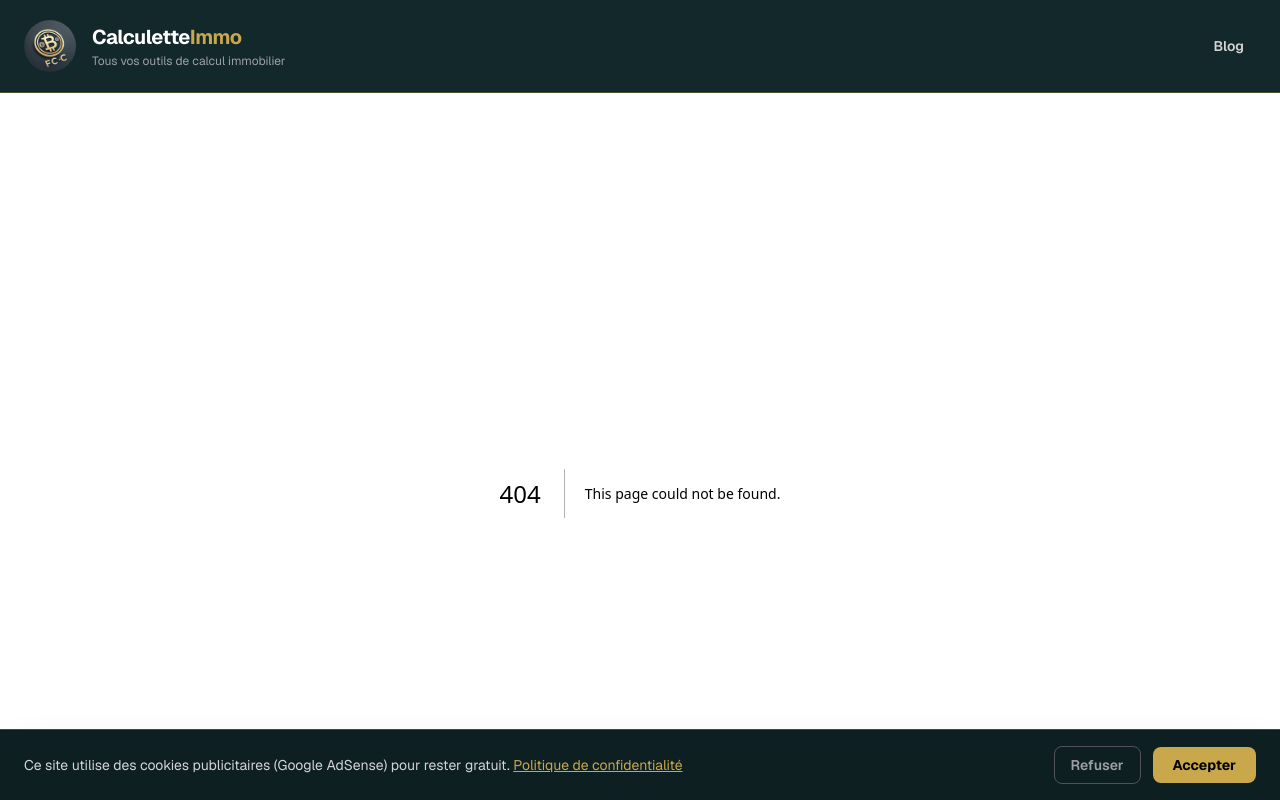
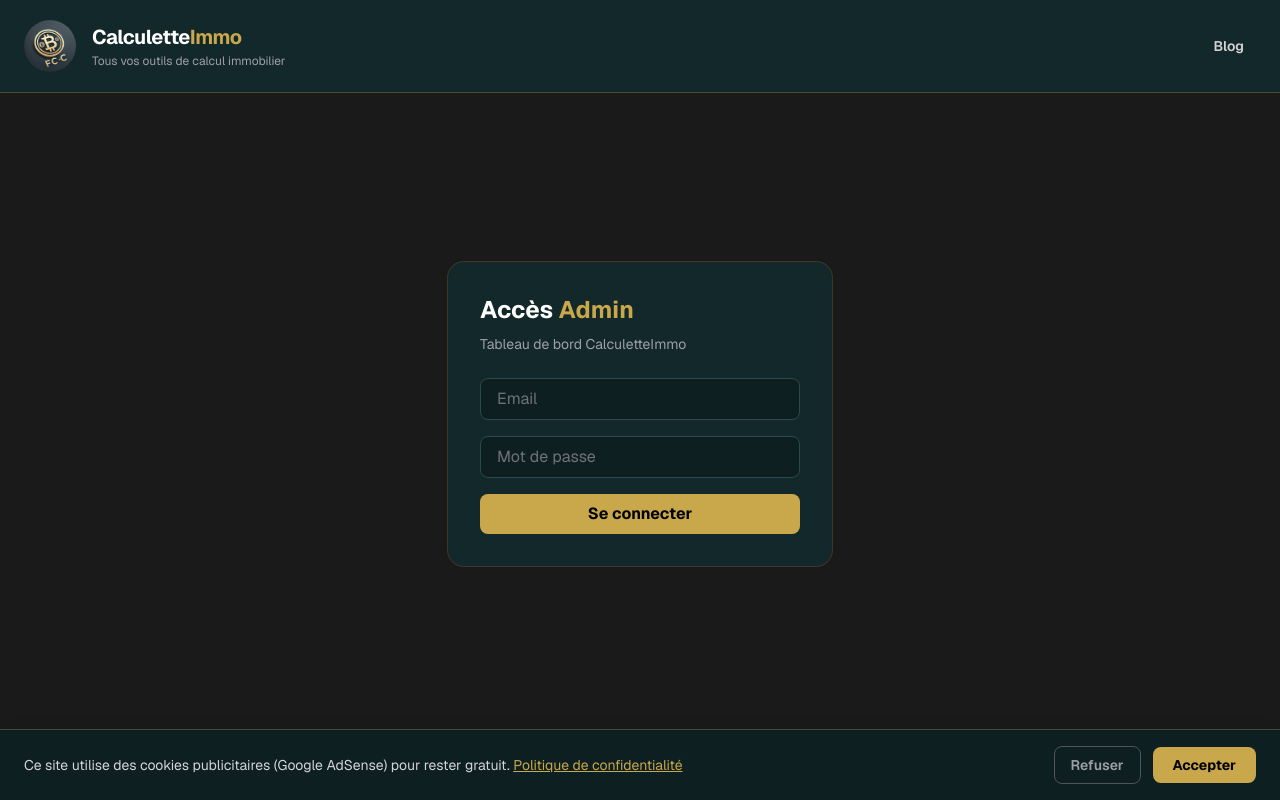
Before and after one commit to FrederickChenot/calculetteimmo-nextjs, a Next.js app: page /admin/login in a window 1280 px wide. Before the commit this address had no page. Shown: the top 800 px of the page. Built offline with nearby package versions, Linux system fonts and the light colour scheme.

Commit message:
NextAuth - authentification admin sécurisée

```diff
--- /dev/null
+++ b/app/admin/login/page.js
@@ -0,0 +1,67 @@
+"use client";
+import { signIn } from "next-auth/react";
+import { useState } from "react";
+import { useRouter } from "next/navigation";
+
+export default function LoginPage() {
+  const [email, setEmail] = useState("");
+  const [password, setPassword] = useState("");
+  const [error, setError] = useState(null);
+  const [loading, setLoading] = useState(false);
+  const router = useRouter();
+
+  async function handleSubmit() {
+    setLoading(true);
+    setError(null);
+    const res = await signIn("credentials", {
+      email,
+      password,
+      redirect: false,
+    });
+    if (res?.error) {
+      setError("Email ou mot de passe incorrect");
+    } else {
+      router.push("/admin");
+    }
+    setLoading(false);
+  }
+
+  return (
+    <main className="flex-1 flex items-center justify-center px-4 py-12">
+      <div className="w-full max-w-sm">
+        <div className="bg-[#12282A] ring-1 ring-[#C9A84C]/20 rounded-2xl p-8">
+          <h1 className="text-2xl font-bold text-white mb-2">
+            Accès <span className="text-[#C9A84C]">Admin</span>
+          </h1>
+          <p className="text-sm text-zinc-400 mb-6">Tableau de bord CalculetteImmo</p>
+
+          <div className="flex flex-col gap-4">
+            <input
+              type="email"
+              placeholder="Email"
+              value={email}
+              onChange={e => setEmail(e.target.value)}
+              className="rounded-lg border border-[#2a4a4d] bg-[#0d1f21] px-4 py-2 text-zinc-100 placeholder-zinc-500 focus:border-[#C9A84C] focus:outline-none"
+            />
+            <input
+              type="password"
+              placeholder="Mot de passe"
+              value={password}
+              onChange={e => setPassword(e.target.value)}
+              onKeyDown={e => e.key === "Enter" && handleSubmit()}
+              className="rounded-lg border border-[#2a4a4d] bg-[#0d1f21] px-4 py-2 text-zinc-100 placeholder-zinc-500 focus:border-[#C9A84C] focus:outline-none"
+            />
+            {error && <p className="text-red-400 text-sm">{error}</p>}
+            <button
+              onClick={handleSubmit}
+              disabled={loading}
+              className="bg-[#C9A84C] text-black font-bold px-6 py-2 rounded-lg hover:bg-[#d4b86a] transition-colors"
+            >
+              {loading ? "Connexion..." : "Se connecter"}
+            </button>
+          </div>
+        </div>
+      </div>
+    </main>
+  );
+}
--- a/app/admin/page.js
+++ b/app/admin/page.js
@@ -1,5 +1,7 @@
 "use client";
-import { useState } from "react";
+import { useSession, signOut } from "next-auth/react";
+import { useEffect, useState } from "react";
+import { useRouter } from "next/navigation";
 
 const LABELS = {
   "home": "🏠 Page d'accueil",
@@ -18,23 +20,23 @@
 };
 
 export default function AdminPage() {
-  const [password, setPassword] = useState("");
+  const { data: session, status } = useSession();
+  const router = useRouter();
   const [stats, setStats] = useState(null);
-  const [error, setError] = useState(null);
-  const [loading, setLoading] = useState(false);
 
-  async function fetchStats() {
-    setLoading(true);
-    setError(null);
-    const res = await fetch(`/api/admin/stats?password=${password}`);
-    const data = await res.json();
-    if (data.error) {
-      setError("Mot de passe incorrect");
-    } else {
-      setStats(data.stats);
+  useEffect(() => {
+    if (status === "unauthenticated") router.push("/admin/login");
+  }, [status, router]);
+
+  useEffect(() => {
+    if (session) {
+      fetch("/api/admin/stats")
+        .then(r => r.json())
+        .then(d => setStats(d.stats));
     }
-    setLoading(false);
-  }
+  }, [session]);
+
+  if (status === "loading" || !session) return null;
 
   const articles = stats?.filter(r => !r.slug.startsWith("calc-") && r.slug !== "home" && r.slug !== "blog");
   const calculettes = stats?.filter(r => r.slug.startsWith("calc-"));
@@ -43,31 +45,19 @@
   return (
     <main className="flex-1 px-4 py-12 sm:px-6">
       <div className="mx-auto max-w-3xl">
-        <h1 className="text-3xl font-bold text-white mb-8">
+        <div className="flex items-center justify-between mb-8">
+          <h1 className="text-3xl font-bold text-white">
             Tableau de bord <span className="text-[#C9A84C]">Admin</span>
           </h1>
-
-        {!stats && (
-          <div className="flex gap-3 mb-8">
-            <input
-              type="password"
-              placeholder="Mot de passe"
-              value={password}
-              onChange={e => setPassword(e.target.value)}
-              onKeyDown={e => e.key === "Enter" && fetchStats()}
-              className="flex-1 rounded-lg border border-[#2a4a4d] bg-[#0d1f21] px-4 py-2 text-zinc-100 placeholder-zinc-500 focus:border-[#C9A84C] focus:outline-none"
-            />
           <button
-              onClick={fetchStats}
-              disabled={loading}
-              className="bg-[#C9A84C] text-black font-bold px-6 py-2 rounded-lg hover:bg-[#d4b86a] transition-colors"
+            onClick={() => signOut({ callbackUrl: "/admin/login" })}
+            className="text-sm text-zinc-400 hover:text-[#C9A84C] transition-colors"
           >
-              {loading ? "..." : "Accéder"}
+            Se déconnecter
           </button>
         </div>
-        )}
 
-        {error && <p className="text-red-400 mb-4">{error}</p>}
+        {!stats && <p className="text-zinc-400">Chargement...</p>}
 
         {stats && (
           <div className="space-y-8">
@@ -100,13 +90,6 @@
                 </div>
               </div>
             ))}
-
-            <button
-              onClick={() => setStats(null)}
-              className="text-sm text-zinc-500 hover:text-zinc-300 transition-colors"
-            >
-              Se déconnecter
-            </button>
           </div>
         )}
       </div>
--- a/app/api/admin/stats/route.js
+++ b/app/api/admin/stats/route.js
@@ -1,15 +1,13 @@
 import { neon } from "@neondatabase/serverless";
+import { getServerSession } from "next-auth";
 
 const sql = neon(process.env.DATABASE_URL);
 
-export async function GET(request) {
-  const { searchParams } = new URL(request.url);
-  const password = searchParams.get("password");
-
-  if (password !== process.env.ADMIN_PASSWORD) {
+export async function GET() {
+  const session = await getServerSession();
+  if (!session) {
     return Response.json({ error: "Non autorisé" }, { status: 401 });
   }
-
   const rows = await sql`SELECT slug, count FROM page_views ORDER BY count DESC`;
   return Response.json({ stats: rows });
 }
--- /dev/null
+++ b/app/api/auth/[...nextauth]/route.js
@@ -0,0 +1,33 @@
+import NextAuth from "next-auth";
+import CredentialsProvider from "next-auth/providers/credentials";
+
+const handler = NextAuth({
+  providers: [
+    CredentialsProvider({
+      name: "Credentials",
+      credentials: {
+        email: { label: "Email", type: "email" },
+        password: { label: "Mot de passe", type: "password" },
+      },
+      async authorize(credentials) {
+        if (
+          credentials.email === process.env.ADMIN_EMAIL &&
+          credentials.password === process.env.ADMIN_PASSWORD
+        ) {
+          return { id: "1", email: credentials.email, name: "Admin" };
+        }
+        return null;
+      },
+    }),
+  ],
+  secret: process.env.NEXTAUTH_SECRET,
+  pages: {
+    signIn: "/admin/login",
+  },
+  session: {
+    strategy: "jwt",
+    maxAge: 24 * 60 * 60,
+  },
+});
+
+export { handler as GET, handler as POST };
--- /dev/null
+++ b/app/components/Providers.js
@@ -0,0 +1,6 @@
+"use client";
+import { SessionProvider } from "next-auth/react";
+
+export default function Providers({ children }) {
+  return <SessionProvider>{children}</SessionProvider>;
+}
--- a/app/layout.js
+++ b/app/layout.js
@@ -4,6 +4,7 @@
 import Header from "./components/Header";
 import Footer from "./components/Footer";
 import CookieConsent from "./components/CookieConsent";
+import Providers from "./components/Providers";
 
 const geistSans = Geist({
   variable: "--font-geist-sans",
@@ -47,10 +48,12 @@
           crossOrigin="anonymous"
           strategy="afterInteractive"
         />
-        <Header />
-        {children}
-        <Footer />
-        <CookieConsent />
+        <Providers>
+          <Header />
+          {children}
+          <Footer />
+          <CookieConsent />
+        </Providers>
       </body>
     </html>
   );
--- a/package.json
+++ b/package.json
@@ -13,6 +13,7 @@
     "jspdf": "^4.2.1",
     "jspdf-autotable": "^5.0.7",
     "next": "16.2.3",
+    "next-auth": "^4.24.14",
     "react": "19.2.4",
     "react-dom": "19.2.4"
   },
```
Also changed, not shown: 1 other file (tests, documents, lock files or other folders). Lines whose indentation alone changed are shown as unchanged.
